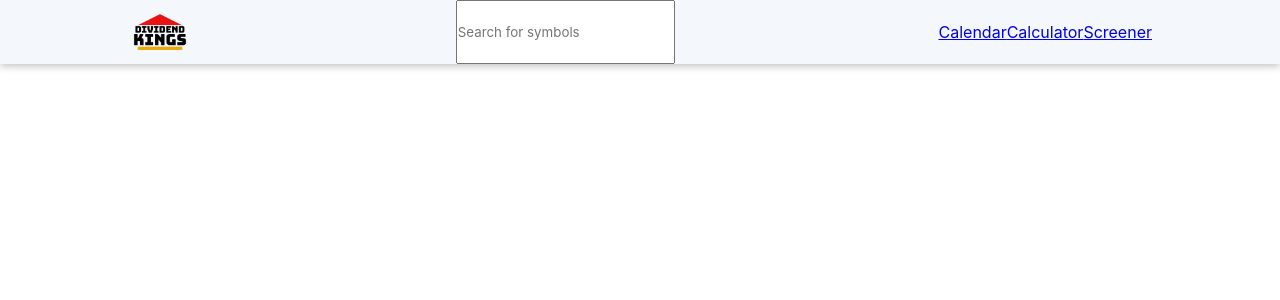
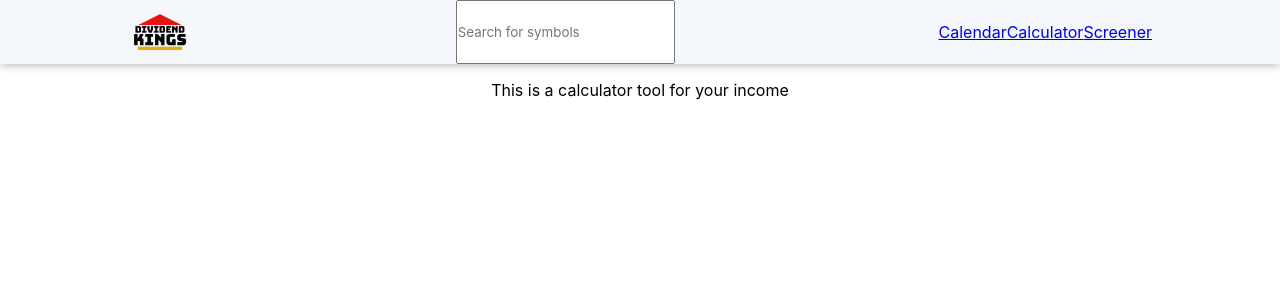
Before and after one commit to jiseong-choi/oxinion-finance, a React (Create React App) app: page /calculator in a window 1280 px wide. Shown: the top 300 px of the page. Built offline with nearby package versions, Linux system fonts and the light colour scheme.

Commit message:
summarize the main pages

```diff
--- a/src/Pages/Calculator.tsx
+++ b/src/Pages/Calculator.tsx
@@ -1,11 +1,19 @@
 import React from "react";
 import Header from "../components/common/Header/Header";
+import styled from "styled-components";
 
 const Calculator = () => {
+  const Calculator = styled.div`
+    display: flex;
+    align-items: center;
+    justify-content: center;
+    margin-top: 5rem;
+  `;
+
   return (
     <div>
       <Header />
-      calculator
+      <Calculator>This is a calculator tool for your income</Calculator>
     </div>
   );
 };
--- a/src/Pages/Calendar.tsx
+++ b/src/Pages/Calendar.tsx
@@ -1,11 +1,19 @@
 import React from "react";
 import Header from "../components/common/Header/Header";
+import styled from "styled-components";
 
 const Calendar = () => {
+  const Calendar = styled.div`
+    display: flex;
+    align-items: center;
+    justify-content: center;
+    margin-top: 5rem;
+  `;
+
   return (
     <div>
       <Header />
-      Div calendar by each month
+      <Calendar>This is monthly calendar for you</Calendar>
     </div>
   );
 };
--- a/src/Pages/Home.tsx
+++ b/src/Pages/Home.tsx
@@ -1,12 +1,19 @@
 import React from "react";
+import styled from "styled-components";
+import Header from "../components/common/Header/Header";
 
-import Header from "../components/common/Header/Header";
+const HomeContent = styled.div`
+  display: flex;
+  align-items: center;
+  justify-content: center;
+  margin-top: 5rem;
+`;
 
 const Home = () => {
   return (
     <div>
       <Header />
-      Home page
+      <HomeContent>This is the main page</HomeContent>
     </div>
   );
 };
--- a/src/Pages/Screener.tsx
+++ b/src/Pages/Screener.tsx
@@ -8,7 +8,7 @@ const SignForm = styled.div`
   display: flex;
   align-items: center;
   justify-content: center;
-  margin-top: 4rem;
+  margin-top: 5rem;
 `;
 
 const Screener = () => {
--- a/src/components/common/Header/Header.tsx
+++ b/src/components/common/Header/Header.tsx
@@ -9,8 +9,11 @@ const Header = () => {
     <HeaderGroup>
       <Nav>
         <StyledLogo>
-          <img src={logo} alt="Dividend Kings" />
+          <Link to="/">
+            <img src={logo} alt="Dividend Kings" />
+          </Link>
         </StyledLogo>
+
         <input type="text" placeholder="Search for symbols" />
         <NavLinks>
           <li>
```
